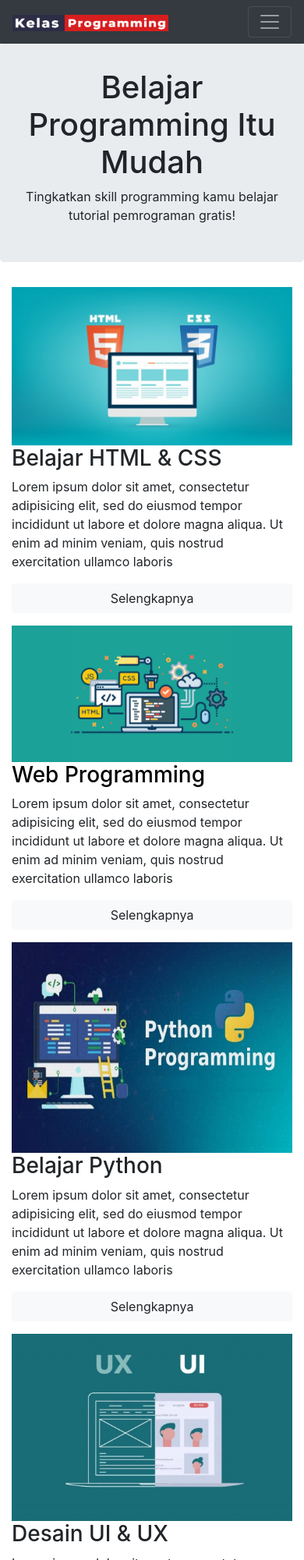
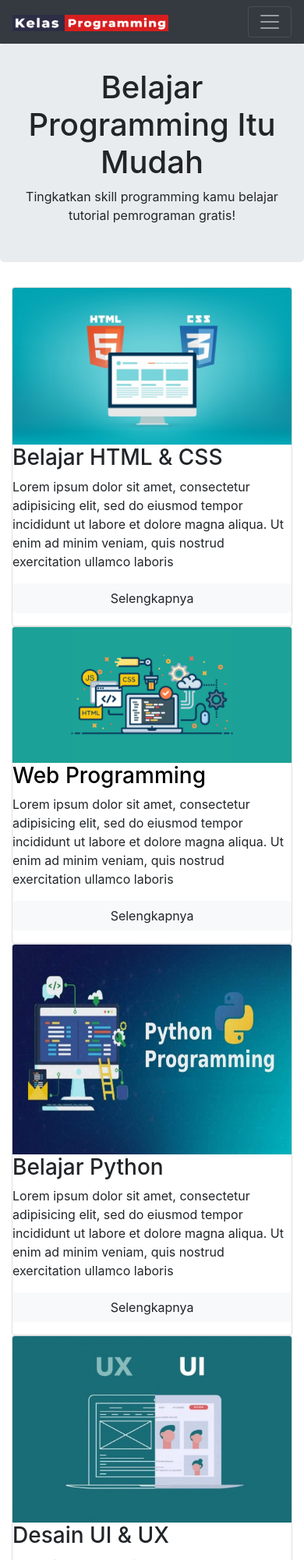
Before and after one commit to anuNaki22/rahmat-fa-tugas-bootstrap, a plain HTML site: page index.html in a window 390 px wide. Shown: the top 2000 px of the page at 78% size. Drawn offline with nearby package versions, Linux system fonts and the light colour scheme.

Commit message:
make it responsive

```diff
--- a/index.html
+++ b/index.html
@@ -45,9 +45,9 @@
 
 <div class="container">
     <div class="row">
-        <div class="col-sm-3">
-            <div class="thumbnail">
-                <a href="artikel.html"><img src="images/HTML&CSS.jpg" width="100%" alt="Cinque Terre"></a>
+        <div class="col-12 col-md-6 col-xl-3">
+            <div class="card">
+                <a href="artikel.html"><img src="images/HTML&CSS.jpg" width="100%" alt="Cinque Terre" class="card-img-top img-fluid"></a>
                 <div class="caption">
                     <h3>Belajar HTML & CSS</h3>
                     <p>Lorem ipsum dolor sit amet, consectetur adipisicing elit, sed do eiusmod
@@ -57,9 +57,9 @@
                 </div>
             </div>
         </div>
-        <div class="col-sm-3">
-            <div class="thumbnail">
-                <a href="artikel.html"><img src="images/web programming.png" width="100%" alt="Cinque Terre"></a>
+        <div class="col-12 col-md-6 col-xl-3">
+            <div class="card">
+                <a href="artikel.html"><img src="images/web programming.png" width="100%" alt="Cinque Terre" class="card-img-top img-fluid"></a>
                 <div class="caption">
                     <h3><a href="artikel.html" style="text-decoration:none;color: black;">Web Programming</a> </h3>
                     <p>Lorem ipsum dolor sit amet, consectetur adipisicing elit, sed do eiusmod
@@ -69,9 +69,9 @@
                 </div>
             </div>
         </div>
-        <div class="col-sm-3">
-            <div class="thumbnail">
-                <a href="artikel.html"><img src="images/python.jpg" width="100%" alt="Cinque Terre"></a>
+        <div class="col-12 col-md-6 col-xl-3">
+            <div class="card">
+                <a href="artikel.html"><img src="images/python.jpg" width="100%" alt="Cinque Terre" class="card-img-top img-fluid"></a>
                 <div class="caption">
                     <h3>Belajar Python</h3>
                     <p>Lorem ipsum dolor sit amet, consectetur adipisicing elit, sed do eiusmod
@@ -81,9 +81,9 @@
                 </div>
             </div>
         </div>
-        <div class="col-sm-3">
-            <div class="thumbnail">
-                <a href="artikel.html"><img src="images/uiux.jpg"  width="100%" alt="Cinque Terre"></a>
+        <div class="col-12 col-md-6 col-xl-3">
+            <div class="card">
+                <a href="artikel.html"><img src="images/uiux.jpg"  width="100%" alt="Cinque Terre" class="card-img-top img-fluid"></a>
                 <div class="caption">
                     <h3>Desain UI & UX</h3>
                     <p>Lorem ipsum dolor sit amet, consectetur adipisicing elit, sed do eiusmod
```
